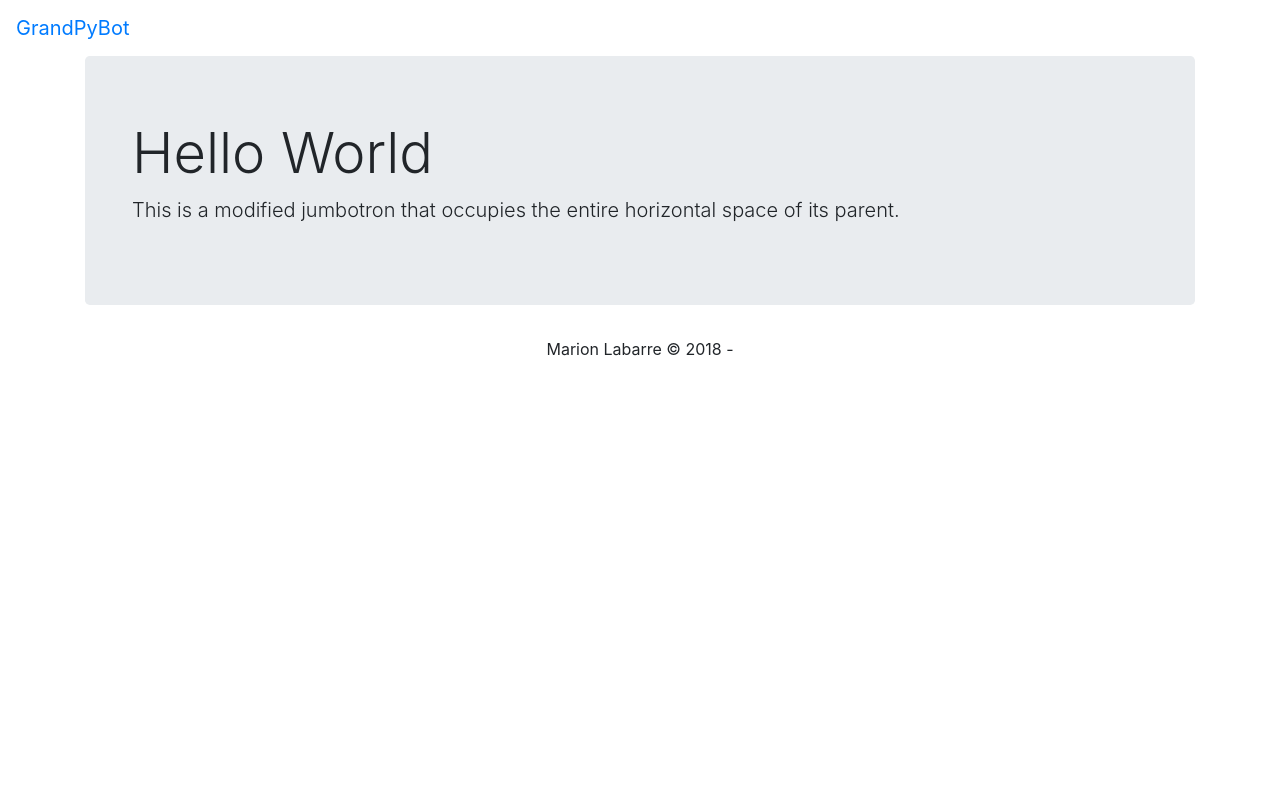
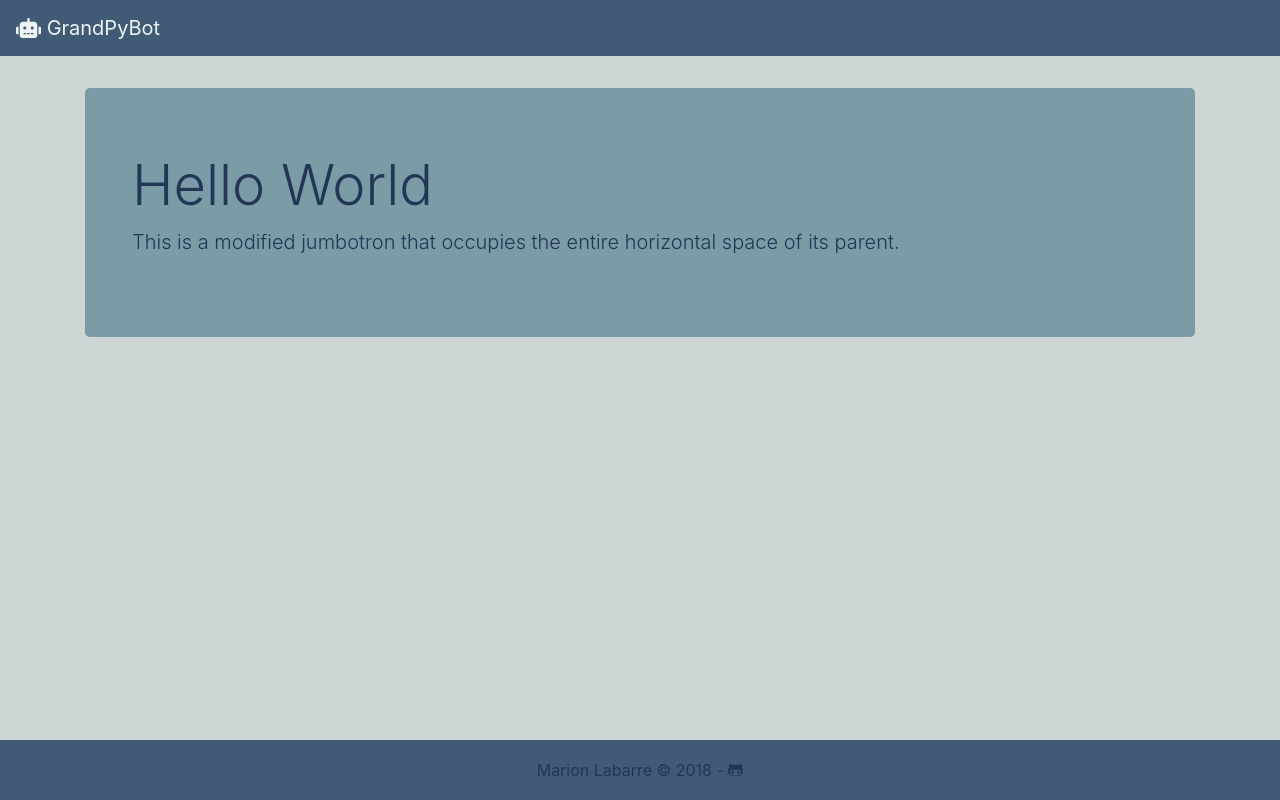
Before and after one commit to marionl4b/GrandPyBot, a Flask app: page / in a window 1280 px wide. Run offline with Flask 2, Linux system fonts and the light colour scheme; some libraries are stand-ins or nearby versions.

Commit message:
Base design, add mystyles.css and fontawesome library

```diff
--- /dev/null
+++ b/gpbapp/static/css/mystyles.css
@@ -0,0 +1,39 @@
+/*layout*/
+html {
+  position: relative;
+  min-height: 100%;
+}
+body {
+  margin-bottom: 60px; /* Margin bottom by footer height */
+  background-color: #CDD6D5;
+  color: #233656 !important;
+}
+
+.footer {
+  position: absolute;
+  bottom: 0;
+  width: 100%;
+  height: 60px; /* Set the fixed height of the footer here */
+  line-height: 60px; /* Vertically center the text there */
+  background-color: #415B76;
+}
+
+/*navbar*/
+.navbar{
+  background-color: #415B76;
+}
+.navbar a{
+  color: #EEF4F2;
+}
+
+/*content*/
+.jumbotron{
+  margin-top: 2em;
+  background-color: #7B9BA6;
+  color: #233656;
+}
+
+/*footer*/
+.fa-github-alt{
+  color: #233656;
+}
--- a/gpbapp/templates/base.html
+++ b/gpbapp/templates/base.html
@@ -15,6 +15,11 @@
 
     <!-- bootstrap stylesheet -->
     <link rel="stylesheet" href="{{url_for('.static', filename='css/bootstrap.min.css')}}">
+    <!-- fontawesome styles cdn link -->
+    <link rel="stylesheet" href="https://use.fontawesome.com/releases/v5.5.0/css/all.css"
+          integrity="sha384-B4dIYHKNBt8Bc12p+WXckhzcICo0wtJAoU8YZTY5qE0Id1GSseTk6S+L3BlXeVIU" crossorigin="anonymous">
+    <!-- custom stylesheet -->
+    <link rel="stylesheet" href="{{url_for('.static', filename='css/mystyles.css')}}">
 
 
     <!-- title -->
@@ -40,8 +45,11 @@
     </footer>
 
    <!-- scripts -->
-    <script src="{{url_for('.static', filename='js/bootstrap.min.js')}}"></script>
-    <script src="{{url_for('.static', filename='js/jquery.min.js')}}"></script>
+    <script src="{{url_for('.static', filename='js/bootstrap.min.js')}}"></script> <!-- bootstrap -->
+    <script src="{{url_for('.static', filename='js/jquery.min.js')}}"></script> <!-- jquery -->
+    <script defer="" src="https://use.fontawesome.com/releases/v5.5.0/js/all.js"
+            integrity="sha384-GqVMZRt5Gn7tB9D9q7ONtcp4gtHIUEW/yG7h98J7IpE3kpi+srfFyyB/04OV6pG0"
+            crossorigin="anonymous"></script> <!-- fontawesome -->
 
 
 </body><!-- end body -->
```
Also changed, not shown: 1 other file.
